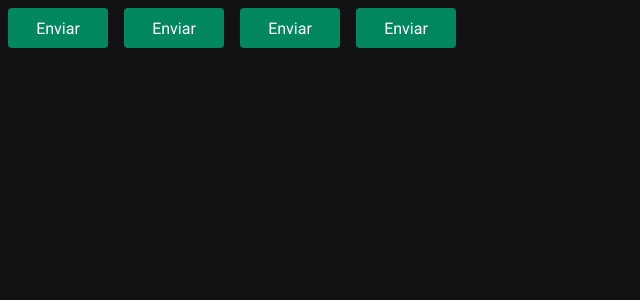
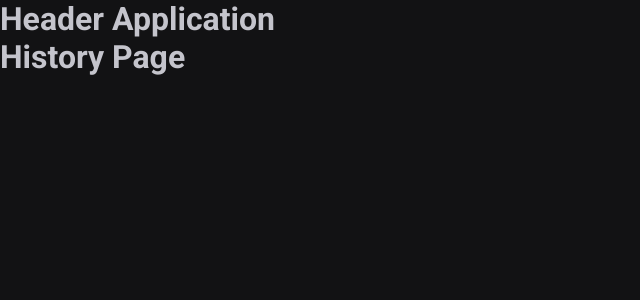
Before and after one commit to bchavs12/focus-time-app, a React (Vite) app: page /history in a window 1280 px wide. Shown: the top 300 px of the page, without its empty margins (0-640 px from the left). Built offline with nearby package versions, Linux system fonts and the light colour scheme.

Commit message:
feat: default layouts & routes

```diff
--- a/index.html
+++ b/index.html
@@ -7,7 +7,7 @@
   <link rel="preconnect" href="https://fonts.googleapis.com" />
   <link rel="preconnect" href="https://fonts.gstatic.com" crossorigin />
 
-  <link rel="icon" type="image/svg+xml" href="./public/clock_favicon.ico" />
+  <link rel="icon" type="image/svg+xml" href="/clock_favicon.ico" />
   <meta name="viewport" content="width=device-width, initial-scale=1.0" />
 
   <link href="https://fonts.googleapis.com/css2?family=Roboto+Mono:wght@700&family=Roboto:wght@400;700&display=swap"
--- a/package.json
+++ b/package.json
@@ -12,6 +12,7 @@
   "dependencies": {
     "react": "^18.3.1",
     "react-dom": "^18.3.1",
+    "react-router-dom": "^6.24.1",
     "styled-components": "^6.1.11"
   },
   "devDependencies": {
--- a/src/App.tsx
+++ b/src/App.tsx
@@ -1,16 +1,16 @@
 import { ThemeProvider } from "styled-components";
-import { Button } from "./components/fragments/Button";
+import { BrowserRouter } from "react-router-dom";
+import { Router } from "./Router";
 
+import { GlobalStyle } from "./styles/global";
 import { defaultTheme } from "./styles/themes/default";
-import { GlobalStyle } from "./styles/global";
 
 export function App() {
   return (
     <ThemeProvider theme={defaultTheme}>
-      <Button variant="primary" />
-      <Button variant="secondary" />
-      <Button variant="success" />
-      <Button variant="danger" />
+      <BrowserRouter>
+        <Router />
+      </BrowserRouter>
 
       <GlobalStyle />
     </ThemeProvider>
--- /dev/null
+++ b/src/Router.tsx
@@ -0,0 +1,16 @@
+import { Route, Routes } from "react-router-dom";
+import { History } from "./pages/History";
+
+import { Home } from "./pages/Home";
+import { DefaultLayout } from "./layouts/DefaultLayout";
+
+export function Router() {
+  return (
+    <Routes>
+      <Route path="/" element={<DefaultLayout />}>
+        <Route path="/" element={<Home />} />
+        <Route path="/history" element={<History />} />
+      </Route>
+    </Routes>
+  );
+}
--- /dev/null
+++ b/src/components/Header.tsx
@@ -0,0 +1,7 @@
+export function Header() {
+  return (
+    <header>
+      <h1>Header Application</h1>
+    </header>
+  );
+}
--- a/src/components/fragments/Button.styles.ts
+++ /dev/null
@@ -1,31 +0,0 @@
-import styled, { css } from "styled-components";
-
-export type ButtonVariant = "primary" | "secondary" | "danger" | "success";
-
-interface ButtonContainerProps {
-  variant: ButtonVariant;
-}
-
-const buttonVariants = {
-  primary: "purple",
-  secondary: "green",
-  danger: "red",
-  success: "green",
-};
-
-export const ButtonContainer = styled.button<ButtonContainerProps>`
-  width: 100px;
-  height: 40px;
-  border-radius: 4px;
-  border: 0;
-  margin: 8px;
-
-  background-color: ${(props) => props.theme["green-500"]};
-  color: ${(props) => props.theme.white};
-
-  /* ${(props) => {
-    return css`
-      background-color: ${buttonVariants[props.variant]};
-    `;
-  }} */
-`;
--- a/src/components/fragments/Button.tsx
+++ /dev/null
@@ -1,13 +0,0 @@
-import { ButtonContainer } from "./Button.styles";
-
-interface ButtonProps {
-  variant?: "primary" | "secondary" | "danger" | "success";
-}
-
-export function Button({ variant = "primary" }: ButtonProps) {
-  return (
-    <>
-      <ButtonContainer variant={variant}>Enviar</ButtonContainer>
-    </>
-  );
-}
--- /dev/null
+++ b/src/layouts/DefaultLayout.tsx
@@ -0,0 +1,11 @@
+import { Outlet } from "react-router-dom";
+import { Header } from "../components/Header";
+
+export function DefaultLayout() {
+  return (
+    <div>
+      <Header />
+      <Outlet />
+    </div>
+  );
+}
--- /dev/null
+++ b/src/pages/History.tsx
@@ -0,0 +1,7 @@
+export function History() {
+  return (
+    <>
+      <h1>History Page</h1>
+    </>
+  );
+}
--- /dev/null
+++ b/src/pages/Home.tsx
@@ -0,0 +1,7 @@
+export function Home() {
+  return (
+    <>
+      <h1>Home Page</h1>
+    </>
+  );
+}
```
Also changed, not shown: src/main.tsx (+6 -6 lines), 2 other files (tests, documents, lock files or other folders).
